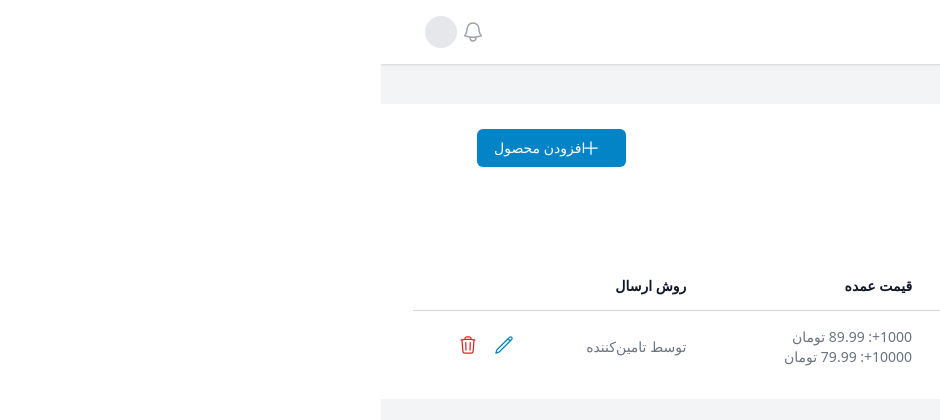
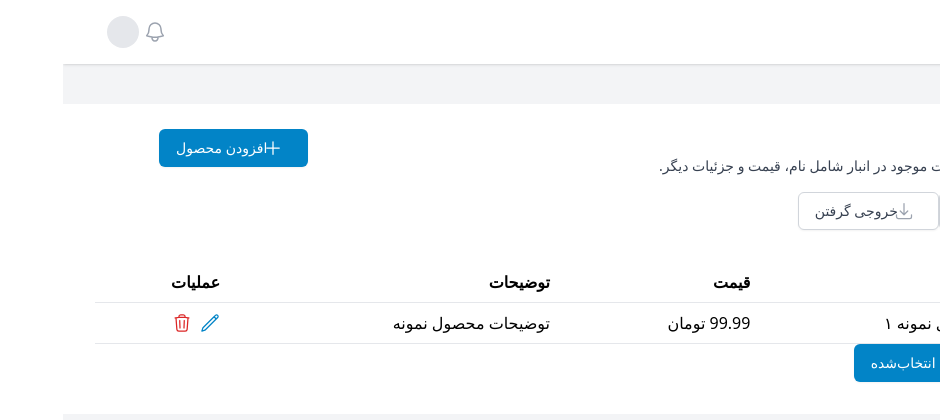
Before and after one commit to mohammadpurl/supplier, a Next.js app: page /dashboard/products in a window 1280 px wide. Shown: the top 420 px of the page, without its empty margins (340-1280 px from the left). Built offline with nearby package versions, Linux system fonts and the light colour scheme; grey boxes are pictures that could not be loaded.

Commit message:
add table component

```diff
--- /dev/null
+++ b/src/app/dashboard/products/components/Table.tsx
@@ -0,0 +1,83 @@
+import React, { useState } from "react";
+
+type Column<T> = {
+  header: string;
+  accessor: keyof T;
+  render?: (value: any, row: T) => React.ReactNode;
+  hidden?: boolean;
+};
+
+type TableProps<T> = {
+  columns: Column<T>[];
+  data: T[];
+  className?: string;
+  onRowClick?: (row: T) => void;
+  selectable?: boolean;
+  onSelectionChange?: (selectedRows: T[]) => void;
+};
+
+export function Table<T extends { id: string | number }>({
+  columns,
+  data,
+  className,
+  onRowClick,
+  selectable = false,
+  onSelectionChange,
+}: TableProps<T>) {
+  const [selectedIds, setSelectedIds] = useState<(string | number)[]>([]);
+
+  const handleCheckboxChange = (row: T) => {
+    let newSelected: (string | number)[];
+    if (selectedIds.includes(row.id)) {
+      newSelected = selectedIds.filter((id) => id !== row.id);
+    } else {
+      newSelected = [...selectedIds, row.id];
+    }
+    setSelectedIds(newSelected);
+    if (onSelectionChange) {
+      onSelectionChange(data.filter((r) => newSelected.includes(r.id)));
+    }
+  };
+
+  return (
+    <table className={`min-w-full divide-y divide-gray-200 ${className ?? ""}`}>
+      <thead>
+        <tr>
+          {selectable && <th className="px-2 py-2"></th>}
+          {columns.filter(col => !col.hidden).map((col) => (
+            <th key={col.header} className="px-4 py-2 text-right font-bold">{col.header}</th>
+          ))}
+        </tr>
+      </thead>
+      <tbody>
+        {data.map((row, idx) => (
+          <tr
+            key={idx}
+            className="border-b cursor-pointer"
+            onClick={() => onRowClick?.(row)}
+          >
+            {selectable && (
+              <td className="px-2 py-2">
+                <input
+                  type="checkbox"
+                  checked={selectedIds.includes(row.id)}
+                  onChange={(e) => {
+                    e.stopPropagation();
+                    handleCheckboxChange(row);
+                  }}
+                />
+              </td>
+            )}
+            {columns.filter(col => !col.hidden).map((col) => (
+              <td key={col.header} className="px-4 py-2">
+                {col.render
+                  ? col.render(row[col.accessor], row)
+                  : (row[col.accessor] as React.ReactNode)}
+              </td>
+            ))}
+          </tr>
+        ))}
+      </tbody>
+    </table>
+  );
+}
--- a/src/app/dashboard/products/page.tsx
+++ b/src/app/dashboard/products/page.tsx
@@ -10,6 +10,7 @@ import {
   TrashIcon,
 } from '@heroicons/react/24/outline'
 import { ProductForm } from './components/ProductForm'
+import { Table } from './components/Table'
 
 interface Product {
   id: number
@@ -53,11 +54,47 @@ const initialProducts: Product[] = [
   },
 ]
 
+const columns = [
+  { header: "نام", accessor: "name" },
+  { header: "قیمت", accessor: "price", render: (value: number) => value + " تومان" },
+  { header: "توضیحات", accessor: "description" },
+  { header: "آیدی", accessor: "id", hidden: true },
+  {
+    header: "عملیات",
+    accessor: "actions" as any,
+    render: (_: any, row: Product) => (
+      <div className="flex gap-2">
+        <button
+          className="text-primary-600 hover:text-primary-900"
+          onClick={e => {
+            e.stopPropagation();
+            // ویرایش
+            alert("ویرایش: " + row.id);
+          }}
+        >
+          <PencilIcon className="h-5 w-5" />
+        </button>
+        <button
+          className="text-red-600 hover:text-red-900"
+          onClick={e => {
+            e.stopPropagation();
+            // حذف
+            alert("حذف: " + row.id);
+          }}
+        >
+          <TrashIcon className="h-5 w-5" />
+        </button>
+      </div>
+    ),
+  },
+]
+
 export default function ProductsPage() {
   const [products, setProducts] = useState<Product[]>(initialProducts)
   const [isImportModalOpen, setIsImportModalOpen] = useState(false)
   const [selectedFile, setSelectedFile] = useState<File | null>(null)
   const [showAddProduct, setShowAddProduct] = useState(false)
+  const [selectedRows, setSelectedRows] = useState<Product[]>([])
 
   const { getRootProps, getInputProps } = useDropzone({
     accept: {
@@ -143,89 +180,27 @@ export default function ProductsPage() {
       <div className="mt-8 flow-root">
         <div className="-mx-4 -my-2 overflow-x-auto sm:-mx-6 lg:-mx-8">
           <div className="inline-block min-w-full py-2 align-middle sm:px-6 lg:px-8">
-            <table className="min-w-full divide-y divide-gray-300">
-              <thead>
-                <tr>
-                  <th
-                    scope="col"
-                    className="py-3.5 pl-4 pr-3 text-right text-sm font-semibold text-gray-900 sm:pl-0"
-                  >
-                    محصول
-                  </th>
-                  <th
-                    scope="col"
-                    className="px-3 py-3.5 text-right text-sm font-semibold text-gray-900"
-                  >
-                    قیمت
-                  </th>
-                  <th
-                    scope="col"
-                    className="px-3 py-3.5 text-right text-sm font-semibold text-gray-900"
-                  >
-                    قیمت عمده
-                  </th>
-                  <th
-                    scope="col"
-                    className="px-3 py-3.5 text-right text-sm font-semibold text-gray-900"
-                  >
-                    روش ارسال
-                  </th>
-                  <th scope="col" className="relative py-3.5 pl-3 pr-4 sm:pr-0">
-                    <span className="sr-only">عملیات</span>
-                  </th>
-                </tr>
-              </thead>
-              <tbody className="divide-y divide-gray-200">
-                {products.map((product) => (
-                  <tr key={product.id}>
-                    <td className="whitespace-nowrap py-4 pl-4 pr-3 text-sm sm:pl-0">
-                      <div className="flex items-center">
-                        <div className="h-10 w-10 flex-shrink-0">
-                          <img
-                            className="h-10 w-10 rounded-full object-cover"
-                            src={product.image}
-                            alt=""
-                          />
-                        </div>
-                        <div className="mr-4">
-                          <div className="font-medium text-gray-900">{product.name}</div>
-                          <div className="text-gray-500">{product.description}</div>
-                        </div>
-                      </div>
-                    </td>
-                    <td className="whitespace-nowrap px-3 py-4 text-sm text-gray-500">
-                      {product.price.toLocaleString()} تومان
-                    </td>
-                    <td className="whitespace-nowrap px-3 py-4 text-sm text-gray-500">
-                      {product.bulkPricing.map((bp) => (
-                        <div key={bp.quantity}>
-                          {bp.quantity}+: {bp.price.toLocaleString()} تومان
-                        </div>
-                      ))}
-                    </td>
-                    <td className="whitespace-nowrap px-3 py-4 text-sm text-gray-500">
-                      {product.shippingMethod === 'supplier' ? 'توسط تامین‌کننده' : 'توسط شرکت'}
-                    </td>
-                    <td className="relative whitespace-nowrap py-4 pl-3 pr-4 text-right text-sm font-medium sm:pr-0">
-                      <button
-                        type="button"
-                        className="text-primary-600 hover:text-primary-900 ml-4"
-                      >
-                        <PencilIcon className="h-5 w-5" aria-hidden="true" />
-                      </button>
-                      <button
-                        type="button"
-                        className="text-red-600 hover:text-red-900"
-                      >
-                        <TrashIcon className="h-5 w-5" aria-hidden="true" />
-                      </button>
-                    </td>
-                  </tr>
-                ))}
-              </tbody>
-            </table>
+            <Table
+              columns={columns}
+              data={products}
+              selectable={true}
+              onSelectionChange={setSelectedRows}
+            />
           </div>
         </div>
+      </div>
+
+      <div className="flex gap-2 mb-4">
+        <button
+          className="btn-primary"
+          onClick={() => {
+            // همه سطرهای انتخاب‌شده
+            console.log(selectedRows);
+            alert("سطرهای انتخاب‌شده: " + selectedRows.map(r => r.id).join(", "));
+          }}
+        >
+          دریافت سطرهای انتخاب‌شده
+        </button>
       </div>
 
       {/* Import Modal */}
```
